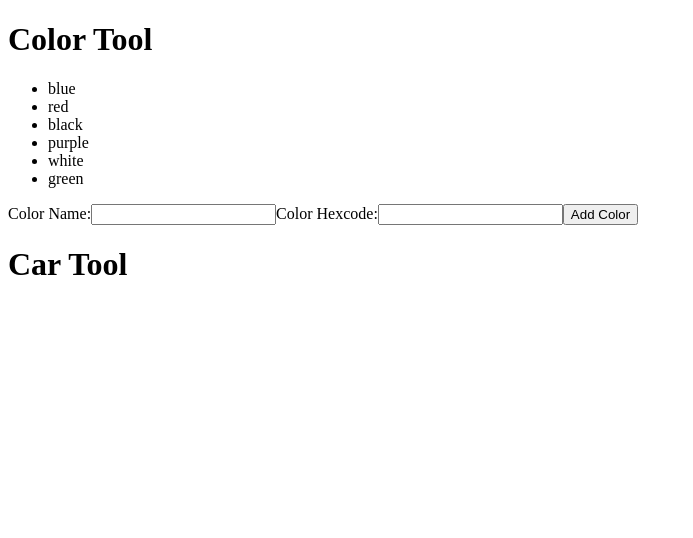
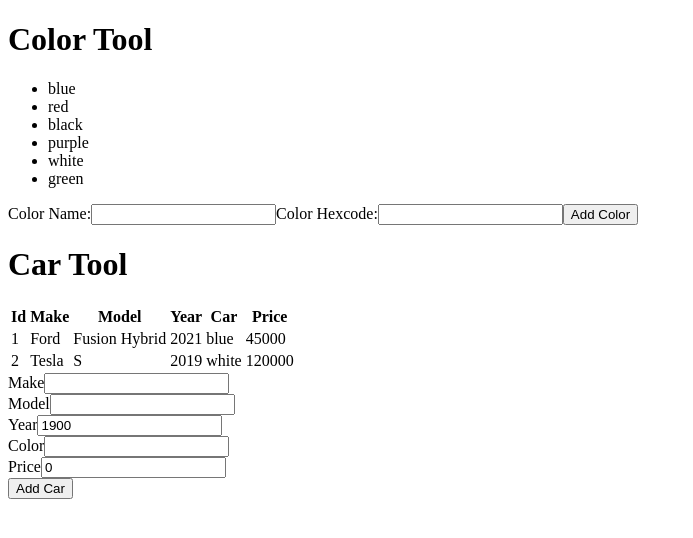
Before and after one commit to t4d-classes/bootcamp_09202021, a React (Create React App) app in the folder demo-app/: page / in a window 1280 px wide. Shown: the top 538 px of the page, without its empty margins (0-693 px from the left). Built offline with nearby package versions, Linux system fonts and the light colour scheme.

Commit message:
add solution to day 1

```diff
--- a/demo-app/src/components/CarTool.js
+++ b/demo-app/src/components/CarTool.js
@@ -1,9 +1,111 @@
+import { useState } from "react";
 
+export const CarTool = (props) => {
 
-export const CarTool = () => {
+  const [
+    carForm,
+    setCarForm,
+  ] = useState({
+    make: '',
+    model: '',
+    year: 1900,
+    color: '',
+    price: 0,
+  });
+
+  const change = e => {
+    setCarForm({
+      ...carForm,
+      [e.target.name]: e.target.value,
+    });
+  };
+
+  console.log(carForm);
+
   return (
-    <header>
-      <h1>Car Tool</h1>
-    </header>
+    <>
+      <header>
+        <h1>Car Tool</h1>
+      </header>
+      <table>
+        <thead>
+          <tr>
+            <th>Id</th>
+            <th>Make</th>
+            <th>Model</th>
+            <th>Year</th>
+            <th>Car</th>
+            <th>Price</th>
+          </tr>
+        </thead>
+        <tbody>
+          {props.cars.map((car) => (
+            <tr key={car.id}>
+              <td>{car.id}</td>
+              <td>{car.make}</td>
+              <td>{car.model}</td>
+              <td>{car.year}</td>
+              <td>{car.color}</td>
+              <td>{car.price}</td>
+            </tr>
+          ))}
+        </tbody>
+      </table>
+      <form>
+        <div>
+          <label htmlFor="make-input">Make</label>
+          <input
+            type="text"
+            id="make-input"
+            value={carForm.make}
+            onChange={change}
+            name="make"
+          />
+        </div>
+        <div>
+          <label htmlFor="model-input">Model</label>
+          <input
+            type="text"
+            id="model-input"
+            value={carForm.model}
+            onChange={change}
+            name="model"
+          />
+        </div>
+        <div>
+          <label htmlFor="year-input">Year</label>
+          <input
+            type="text"
+            id="year-input"
+            value={carForm.year}
+            onChange={change}
+            name="year"
+          />
+        </div>
+        <div>
+          <label htmlFor="color-input">Color</label>
+          <input
+            type="text"
+            id="color-input"
+            value={carForm.color}
+            onChange={change}
+            name="color"
+          />
+        </div>
+        <div>
+          <label htmlFor="price-input">Price</label>
+          <input
+            type="text"
+            id="price-input"
+            value={carForm.price}
+            onChange={change}
+            name="price"
+          />
+        </div>
+        <button type="button">
+          Add Car
+        </button>
+      </form>
+    </>
   );
 };
--- a/demo-app/src/index.js
+++ b/demo-app/src/index.js
@@ -4,17 +4,34 @@
 import { CarTool } from './components/CarTool';
 
 const colorList = [
-  { id: 1, name: 'blue', hexcode: '0000ff' }, // object literal
+  { id: 1, name: 'blue', hexcode: '0000ff' },
   { id: 2, name: 'red', hexcode: 'ff0000' },
   { id: 3, name: 'black', hexcode: '000000' },
   { id: 4, name: 'purple', hexcode: 'ff00ff' },
   { id: 5, name: 'white', hexcode: 'ffffff' },
   { id: 6, name: 'green', hexcode: '00ff00' }
-] // array literal;
+];
 
-// render(createElement(HelloWorld), document.querySelector('#root'));
+const carList = [
+  {
+    id: 1,
+    make: "Ford",
+    model: "Fusion Hybrid",
+    year: 2021,
+    color: "blue",
+    price: 45000,
+  },
+  {
+    id: 2,
+    make: "Tesla",
+    model: "S",
+    year: 2019,
+    color: "white",
+    price: 120000,
+  },
+];
+
 render(<>
-  {/* createElement(ColorTool, { colors: colorList }) */}
   <ColorTool colors={colorList} />
-  <CarTool />
+  <CarTool cars={carList} />
 </>, document.querySelector('#root'));
```
